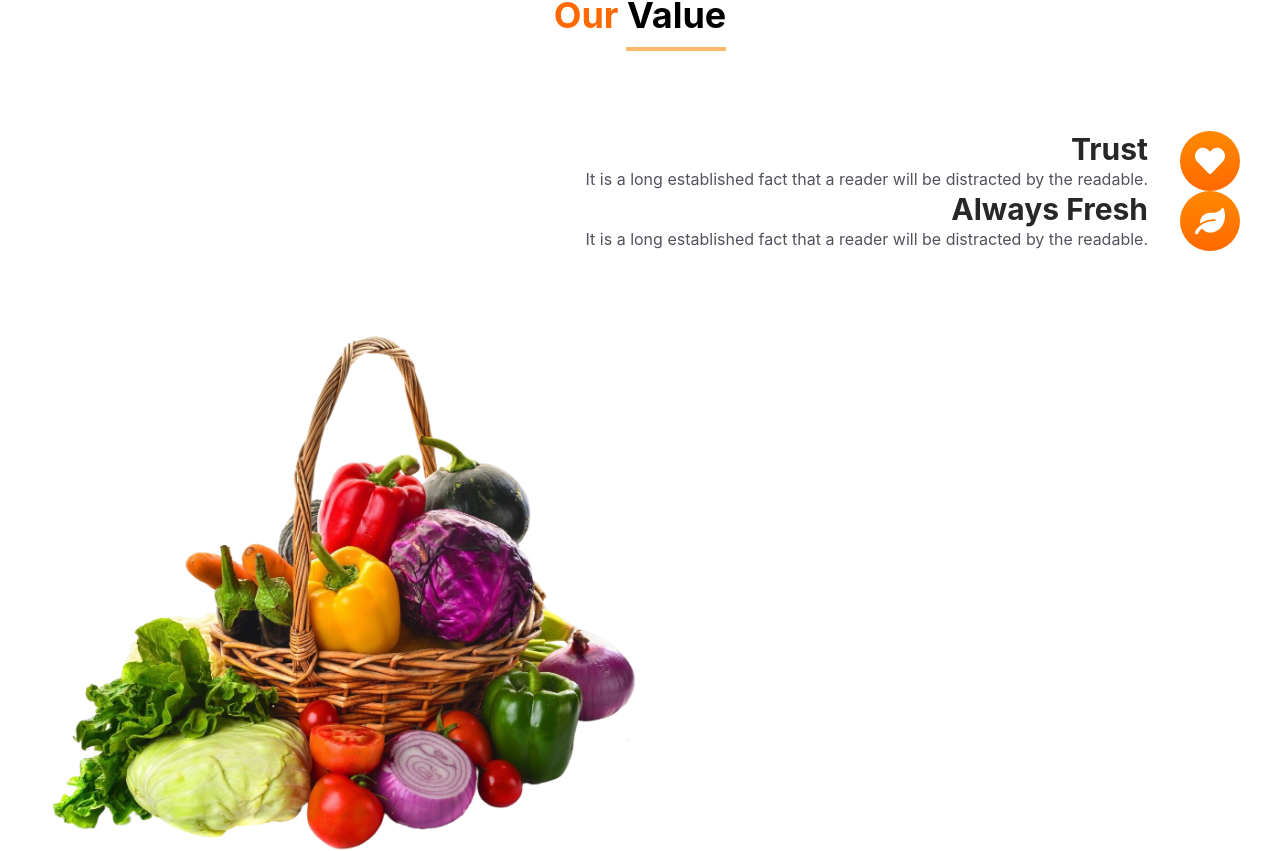
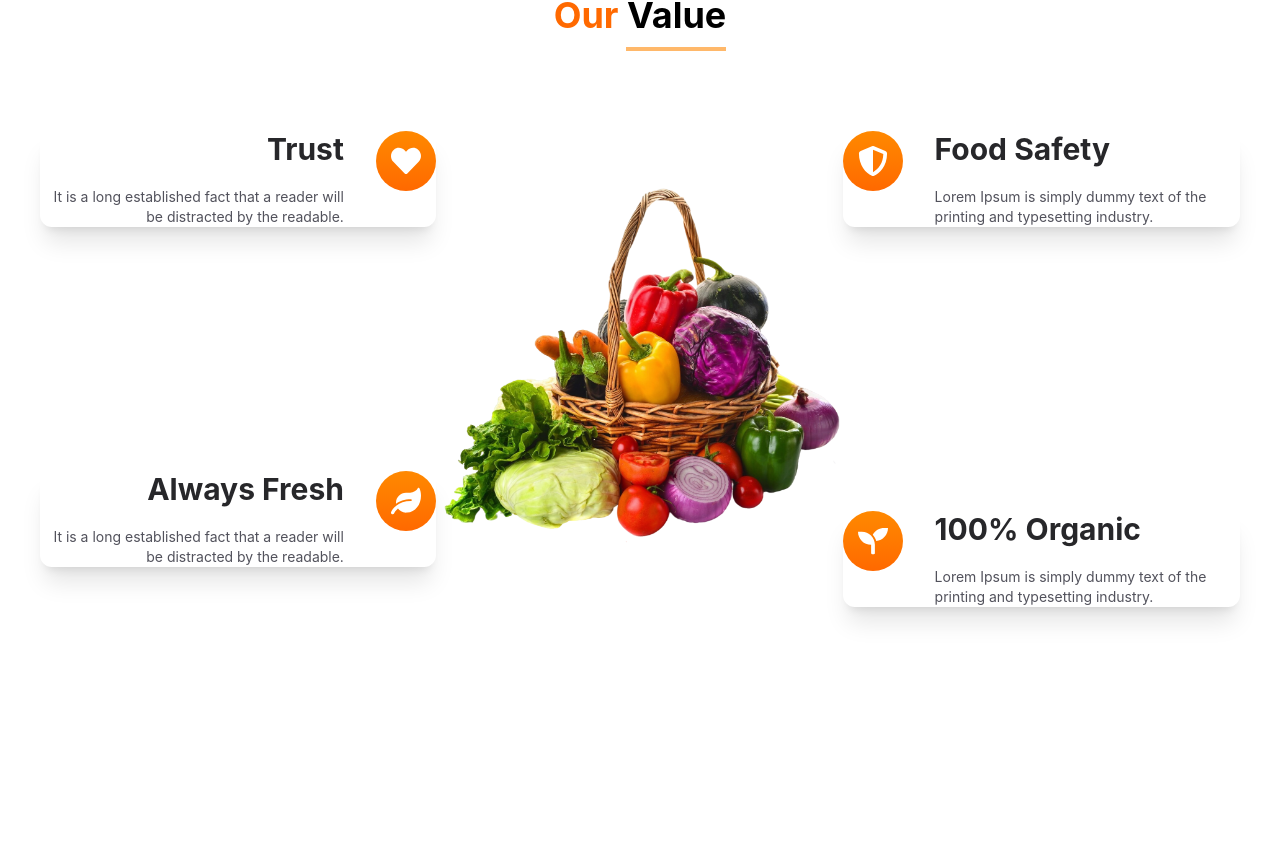
Before and after one commit to rakibulPro2/Grocify-ecommerce-website, a React (Vite) app: page / in a window 1280 px wide. Shown: the part 1813-2664 px from the top of the page. After the commit the page ends 2500 px from the top, so only its background shows below. Built offline with nearby package versions, Linux system fonts and the light colour scheme.

Commit message:
value section

```diff
--- a/src/components/Values/Values.jsx
+++ b/src/components/Values/Values.jsx
@@ -7,13 +7,13 @@ const Values = () => {
 
     const leftValues = valuesData.slice(0, 2).map((value, index) =>{
         return (
-            <div key={index} className='flex flex-row-reverse gap-8'>
+            <div key={index} className='flex flex-row-reverse gap-8 shadow-xl md:p-0 p-3 rounded-xl'>
                 <div>
                     <span className='flex items-center justify-center text-3xl text-white bg-gradient-to-b from-orange-400 to-orange-500 w-15 h-15 rounded-full'>{value.icon}</span>
                 </div>
-                <div className='text-right'>
-                    <h3 className='text-zinc-800 text-3xl font-bold'>{value.title}</h3>
-                    <p className='text-zinc-600'>{value.para}</p>
+                <div className='md:text-right text-left'>
+                    <h3 className='text-zinc-800 text-3xl font-bold mb-5'>{value.title}</h3>
+                    <p className='text-zinc-600 text-sm md:text-md'>{value.para}</p>
                 </div>
             </div>
         )
@@ -21,13 +21,13 @@ const Values = () => {
 
     const rightValues = valuesData.slice(2, 4).map((value, index) =>{
         return (
-            <div key={index} className='flex flex-row-reverse gap-8'>
+            <div key={index} className='flex gap-8 shadow-xl md:p-0 p-3 rounded-xl'>
                 <div>
                     <span className='flex items-center justify-center text-3xl text-white bg-gradient-to-b from-orange-400 to-orange-500 w-15 h-15 rounded-full'>{value.icon}</span>
                 </div>
-                <div className='text-right'>
-                    <h3 className='text-zinc-800 text-3xl font-bold'>{value.title}</h3>
-                    <p className='text-zinc-600'>{value.para}</p>
+                <div className='text-left'>
+                    <h3 className='text-zinc-800 text-3xl font-bold mb-5'>{value.title}</h3>
+                    <p className='text-zinc-600 text-sm md:text-md'>{value.para}</p>
                 </div>
             </div>
         )
@@ -39,17 +39,17 @@ const Values = () => {
     <section>
         <div className="max-w-[1300px] px-10 mx-auto py-20">
             <HeadinLine highlight = "Our" heading = "Value" />
-            <div className="flex flex-col md:flex">
+            <div className="flex flex-col space-y-10 md:flex md:flex-row ">
                 {/* left side value  */}
-                <div className="flex flex-col justify-between">
+                <div className="flex flex-col justify-between gap-10">
                     {leftValues}
                 </div>
                 {/* image middle */}
-                <div className="w-1/2">
+                <div className="md:flex w-1/2 hidden">
                     <img src={Basket} />
                 </div>
                 {/* right side value */}
-                <div className="flex flex-col justify-between">
+                <div className="flex flex-col justify-between gap-10">
                     {rightValues}
                 </div>
             </div>
```
